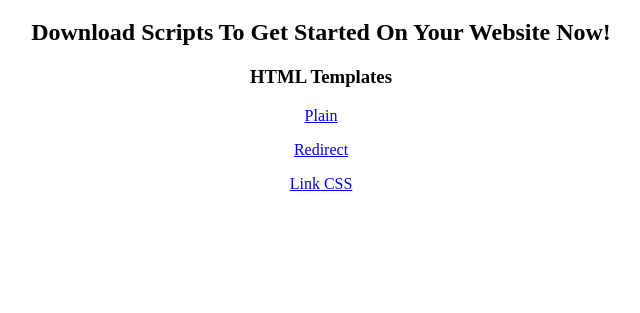
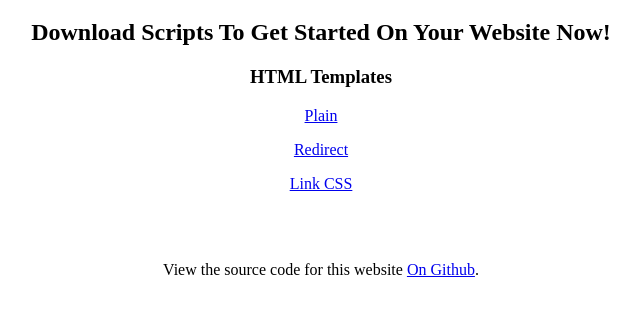
Before and after one commit to Ryan12439/MakeHTMLTemplates, a plain HTML site: page index.html in a window 1280 px wide. Shown: the part 61-374 px from the top of the page, without its empty margins (319-959 px from the left). Drawn offline with Linux system fonts and the light colour scheme.

Commit message:
Update index.html

```diff
--- a/index.html
+++ b/index.html
@@ -11,5 +11,8 @@
         <p><a href="/lib/downloads/html1.txt" download="temp.html">Plain</a></p>
         <p><a href="/lib/downloads/html2.txt" download="temp.html">Redirect</a></p>
         <p><a href="/lib/downloads/html3.txt" download="temp.html">Link CSS</a></p>
+        <br>
+        <br>
+        <p>View the source code for this website <a href="https://github.com/Ryan12439/MakeHTMLTemplates/">On Github</a>.</p>
     </body>
 </html>
```
